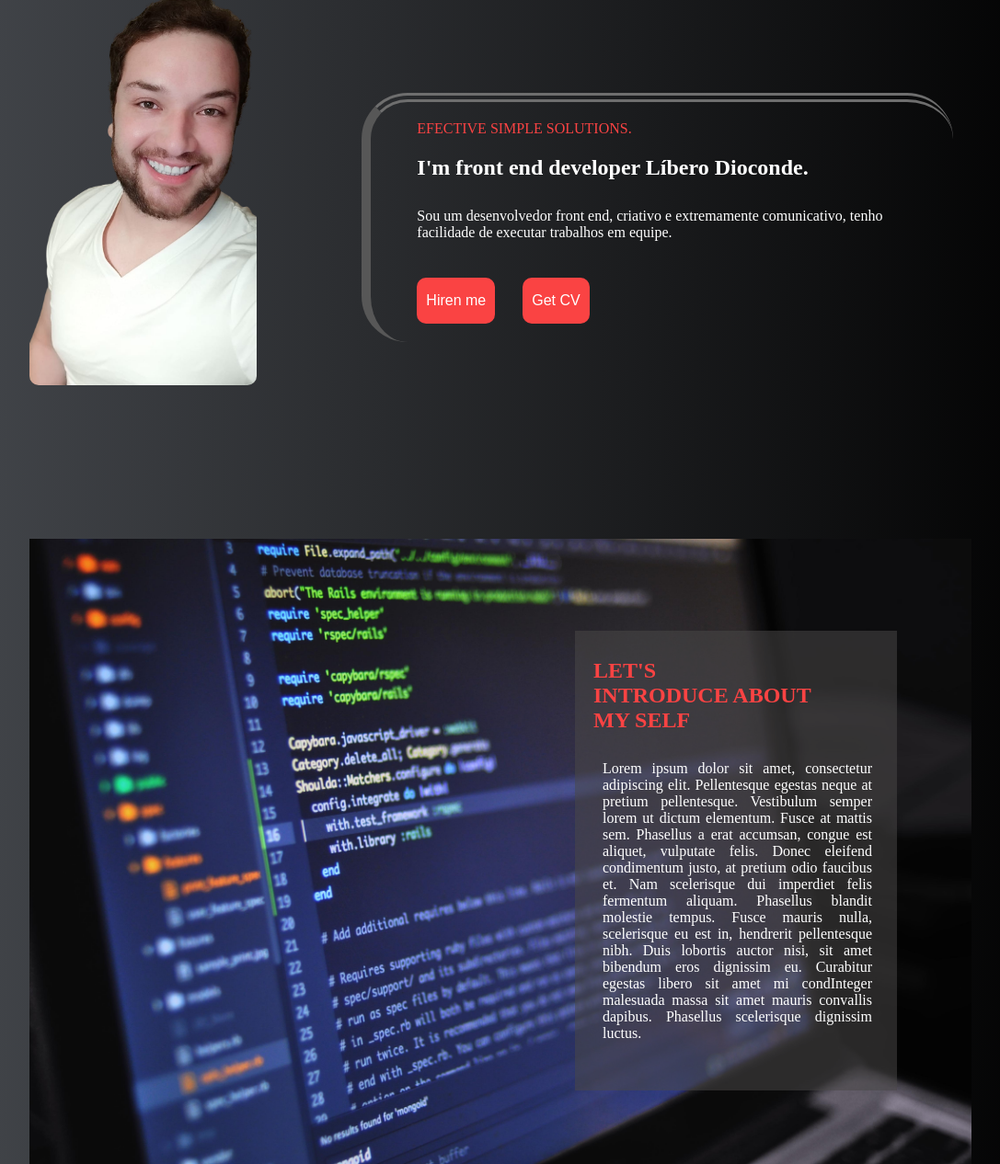
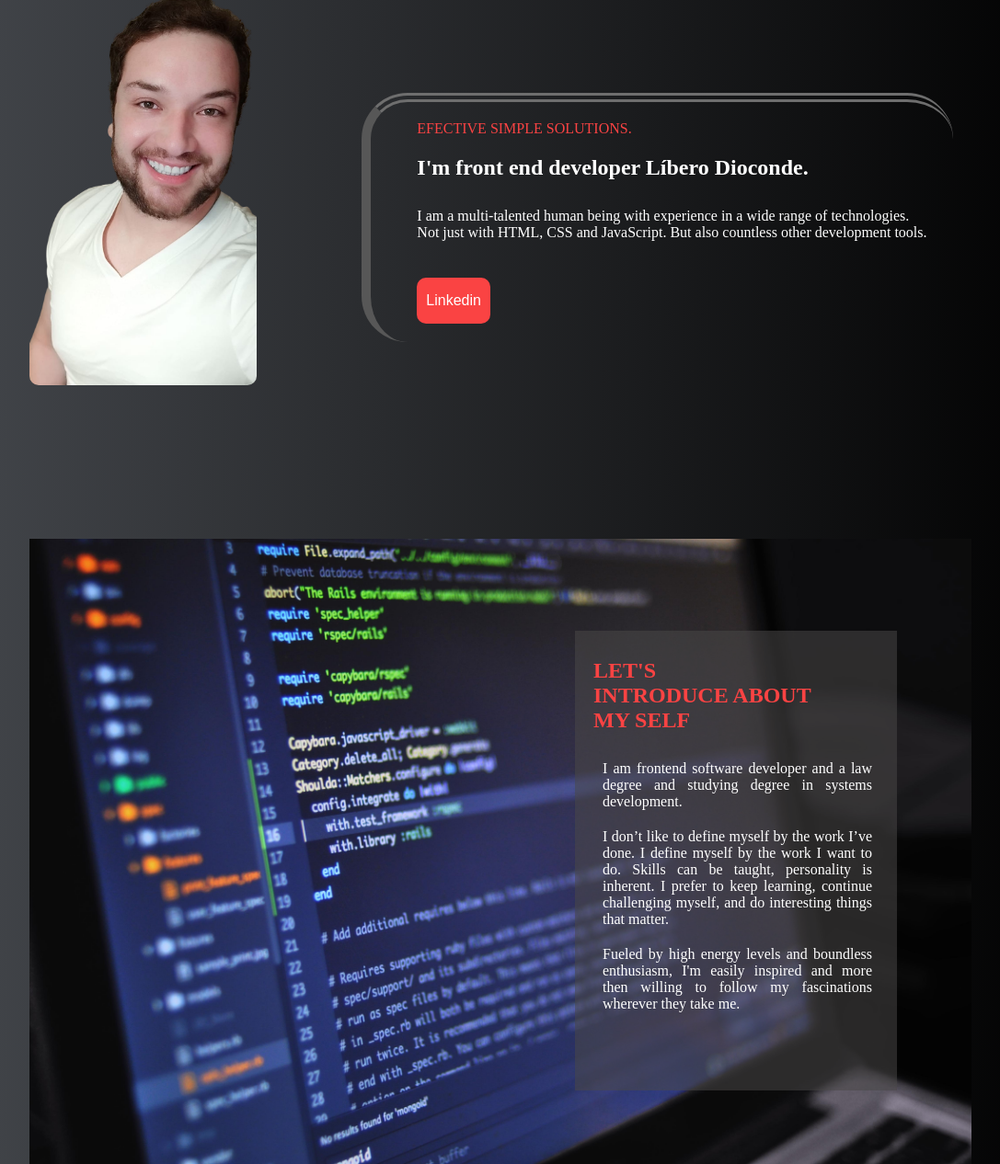
Before and after one commit to Liberojr/FrontEndPortifolio, a plain HTML site: page index.html in a window 1280 px wide. Shown: the part 114-1380 px from the top of the page at 92% size, without its empty margins (96-1183 px from the left). Drawn offline with Linux system fonts and the light colour scheme.

Commit message:
lastCommit

```diff
--- a/index.html
+++ b/index.html
@@ -30,10 +30,9 @@
                 </span>
                 <span class="sectionSpan"><p id="descripitionGet">Efective simple solutions.</p>
                     <h1 id="descripitionGet1">I'm front end developer Líbero Dioconde.</h1>
-                    <p id="descripitionGet1">Sou um desenvolvedor front end, criativo e extremamente comunicativo, tenho facilidade de executar trabalhos em equipe.</p>
+                    <p id="descripitionGet1">I am a multi-talented human being with experience in a wide range of technologies. Not just with HTML, CSS and JavaScript. But also countless other development tools.</p>
                     <div id="sectionSpanDiv">
-                        <a href="#" id="sectionGeralButtons">Hiren me</a>
-                        <a href="https://www.linkedin.com/in/libero-junior-08b289221/" target="_blank" id="sectionGeralButtons">Get CV</a>
+                        <a href="https://www.linkedin.com/in/libero-junior-08b289221/" target="_blank" id="sectionGeralButtons">Linkedin</a>
                     </div>
                 </span>
 
@@ -44,7 +43,12 @@
                 </div>
                 <div id="sectionTreeRight">
                     <h2>LET'S <br> INTRODUCE ABOUT <br> MY SELF</h2>
-                    <p id="textTreeSection">Lorem ipsum dolor sit amet, consectetur adipiscing elit. Pellentesque egestas neque at pretium pellentesque. Vestibulum semper lorem ut dictum elementum. Fusce at mattis sem. Phasellus a erat accumsan, congue est aliquet, vulputate felis. Donec eleifend condimentum justo, at pretium odio faucibus et. Nam scelerisque dui imperdiet felis fermentum aliquam. Phasellus blandit molestie tempus. Fusce mauris nulla, scelerisque eu est in, hendrerit pellentesque nibh. Duis lobortis auctor nisi, sit amet bibendum eros dignissim eu. Curabitur egestas libero sit amet mi condInteger malesuada massa sit amet mauris convallis dapibus. Phasellus scelerisque dignissim luctus.</p>
+                    <p id="textTreeSection">I am frontend software developer and a law degree and studying degree in systems development. </p>
+                    <p id="textTreeSection">
+                        I don’t like to define myself by the work I’ve done. I define myself by the work I want to do. Skills can be taught, personality is inherent. I prefer to keep learning, continue challenging myself, and do interesting things that matter.
+                                    </p>
+                    <p id="textTreeSection">Fueled by high energy levels and boundless enthusiasm, I'm easily inspired and more then willing to follow my fascinations wherever they take me. </p>
+
                 </div>
 
             </div>
@@ -52,8 +56,8 @@
             <div  id="sectionTwo">
 
                 <span class="sectionSpan2">
-                    <h2>LET'S INTRODUCE ABOUT MY SELF</h2>
-                    <p>Trabalho com as principalmente com as tecnologias HTML e CSS, mas tenho uma boa noção de JavaScript e React. Estou procurando me aprimorar em Node.js para poder operar em back end tambem.</p>
+                    <h2>MY TECHNOLOGIES:</h2>
+                    <p id="textTreeSection">I work mainly with HTML and CSS technologies, but I have a good understanding of JavaScript and React. I'm looking to improve myself in Node.js to be able to operate in the back end as well.</p>
                 </span>
                     <div id="sectionSpanDivTwo">
                         <div id="iconBackGround"><img id="icon" src="assets/html-5.png"></div>
@@ -75,7 +79,7 @@
 
                         <div id="buttonContainer">
                             <button id="gitbutton" onclick="acao()">View</button>
-                            <a href="https://github.com/Liberojr" target="_blank" id="gitbutton">GitHub</a>
+                            <a href="https://github.com/Liberojr/FrontEndPortifolio" target="_blank" id="gitbutton">GitHub</a>
                         </div>
                     </div>
                     <div class="GeneralModal2" onclick="fechar()"id="modalID">
@@ -84,7 +88,7 @@
 
                             <div id="buttonContainer">
                             <button id="gitbutton" onclick="fechar()">Close</button>
-                            <a href="https://github.com/Liberojr" target="_blank" id="gitbutton">GitHub</a>
+                            <a href="https://github.com/Liberojr/FrontEndPortifolio" target="_blank" id="gitbutton">GitHub</a>
 
                         </div>
                     </div>
--- a/style.css
+++ b/style.css
@@ -168,7 +168,7 @@ h2 {
     color: rgb(250, 67, 67);
 }
 #textTreeSection{
-    margin: 0 27px 0 30px;
+    margin: 20px 27px 0 30px;
     text-align: justify;
     color: #fff;
     font-family: 'Times New Roman', Times, serif;
```
Also changed, not shown: 1 other file.
